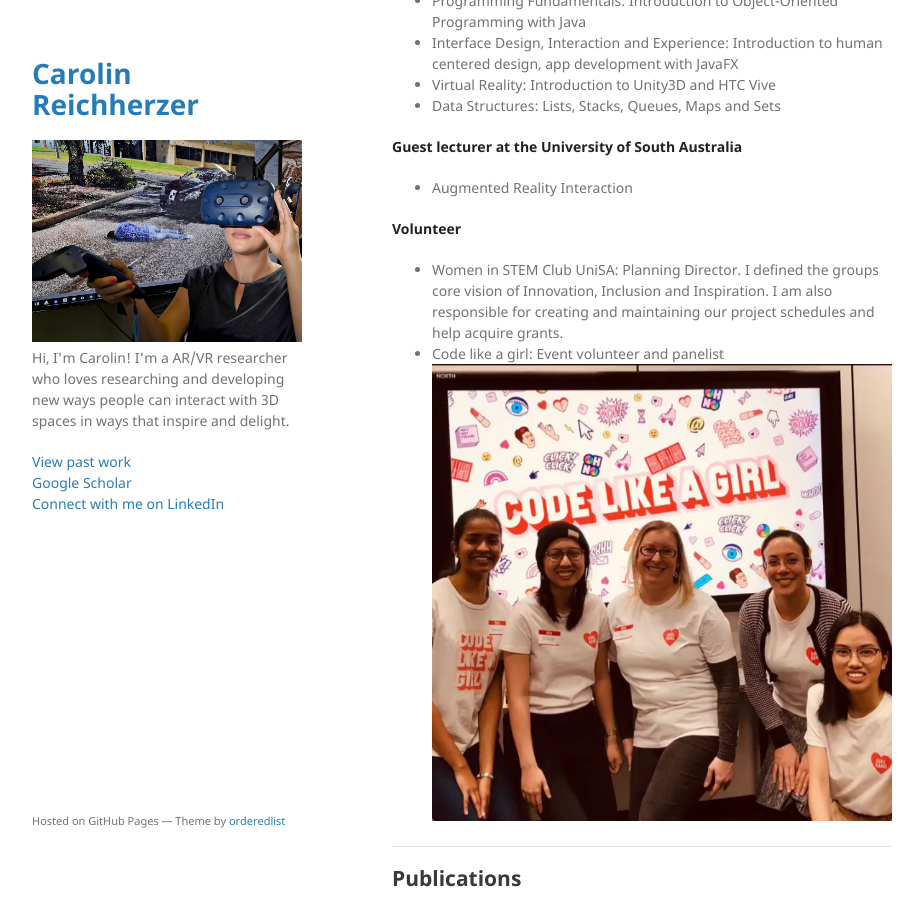
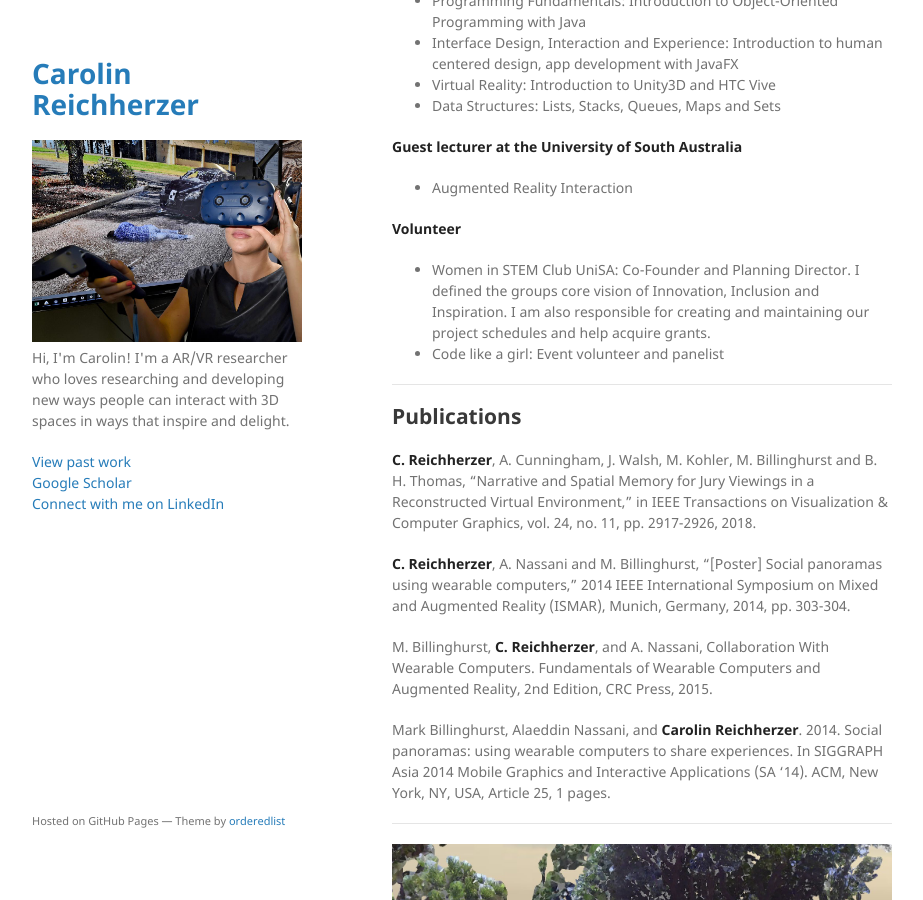
Before and after one commit to kiwicarolin/kiwicarolin.github.io, a Jekyll site: the page built from index.md, in a window 1280 px wide and 900 px high, scrolled down 2436 px. Shown: the whole window, without its empty margins (178-1101 px from the left). Built offline with Jekyll 4.4.1, drawn with Linux system fonts in a browser that asks for light colours; our own code applies the rules of GitHub Pages for plain Markdown files.

Commit message:
remove clg image

```diff
--- a/index.md
+++ b/index.md
@@ -83,10 +83,8 @@ _My research is graciously supported by the [Data to Decisions CRC](https://www.
 * Augmented Reality Interaction
 
 **Volunteer**
-* Women in STEM Club UniSA: Planning Director. I defined the groups core vision of Innovation, Inclusion and Inspiration. I am also responsible for creating and maintaining our project schedules and help acquire grants.
+* Women in STEM Club UniSA: Co-Founder and Planning Director. I defined the groups core vision of Innovation, Inclusion and Inspiration. I am also responsible for creating and maintaining our project schedules and help acquire grants.
 * Code like a girl: Event volunteer and panelist
-![Code Like a Girl](/assets/img/clg.PNG)
-
 
 ***
 
```
